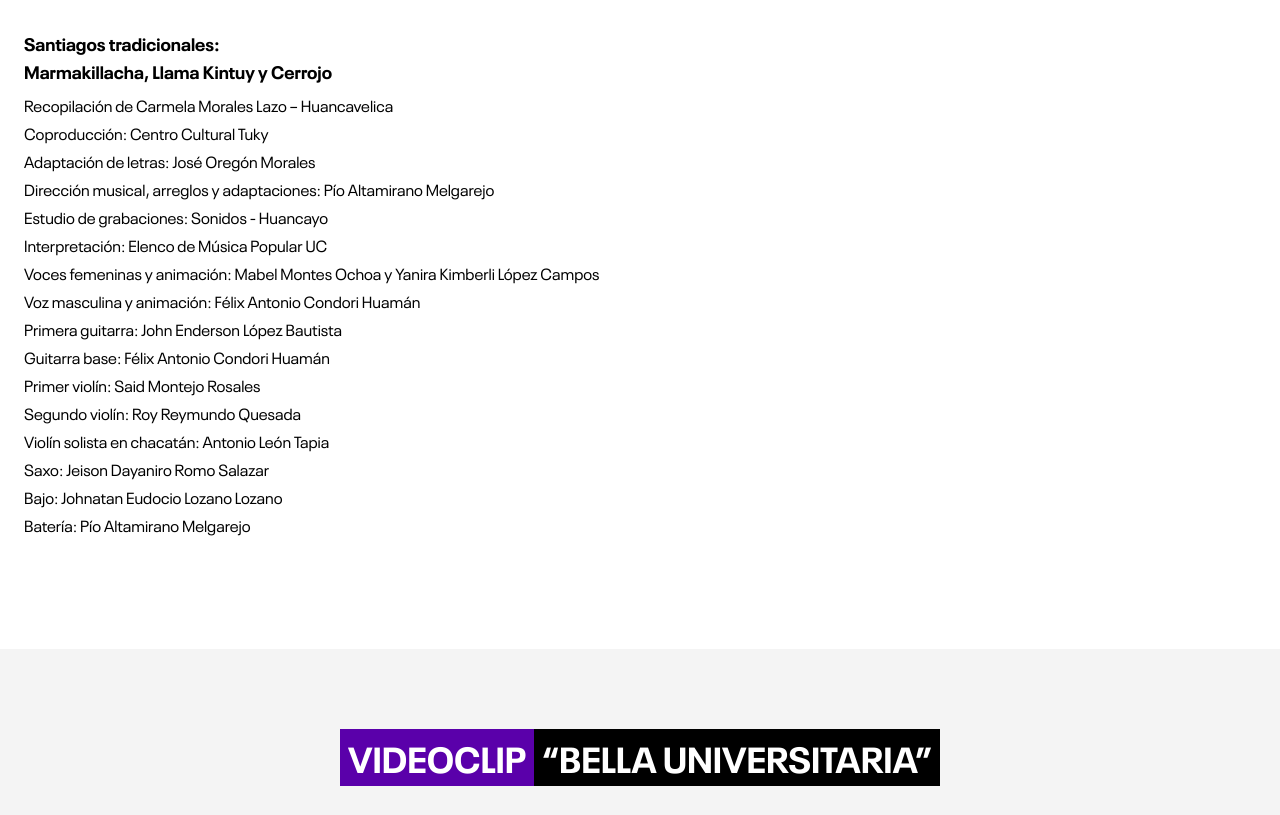
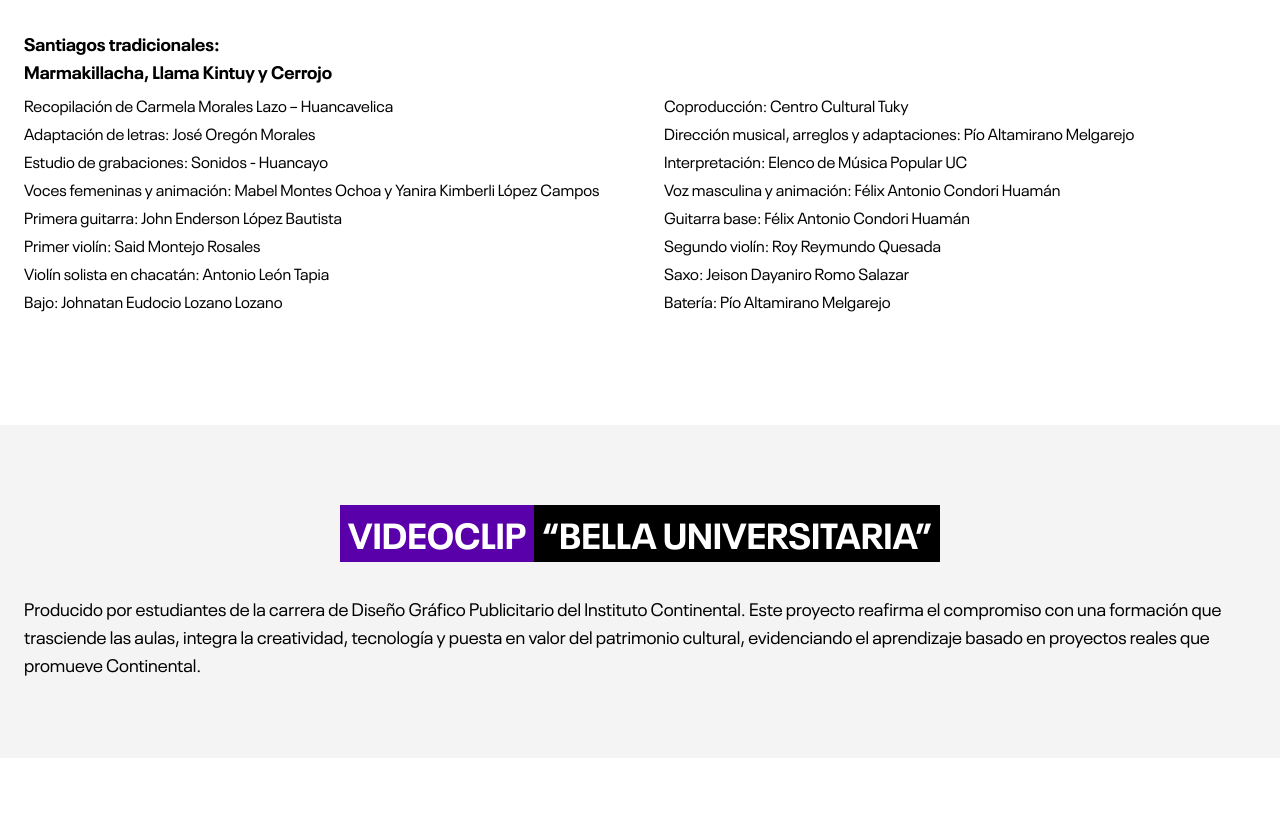
Before and after one commit to javierdamiani/corso-uyay, a website built with Vite: page index.html in a window 1280 px wide. Shown: the part 1793-2608 px from the top of the page. Built offline with nearby package versions, Linux system fonts and the light colour scheme.

Commit message:
Creditos de produccion musical en 2 columnas

```diff
--- a/index.html
+++ b/index.html
@@ -127,7 +127,7 @@
 
         <div class="text-base md:text-lg mb-8 text-black">
           <p class="font-bold mb-2">Santiagos tradicionales:<br>Marmakillacha, Llama Kintuy y Cerrojo</p>
-          <ul class="text-sm md:text-base flex flex-col gap-1">
+          <ul class="text-sm md:text-base grid grid-cols-1 md:grid-cols-2 gap-x-12 gap-y-1">
             <li>Recopilación de Carmela Morales Lazo – Huancavelica</li>
             <li>Coproducción: Centro Cultural Tuky</li>
             <li>Adaptación de letras: José Oregón Morales</li>
```
